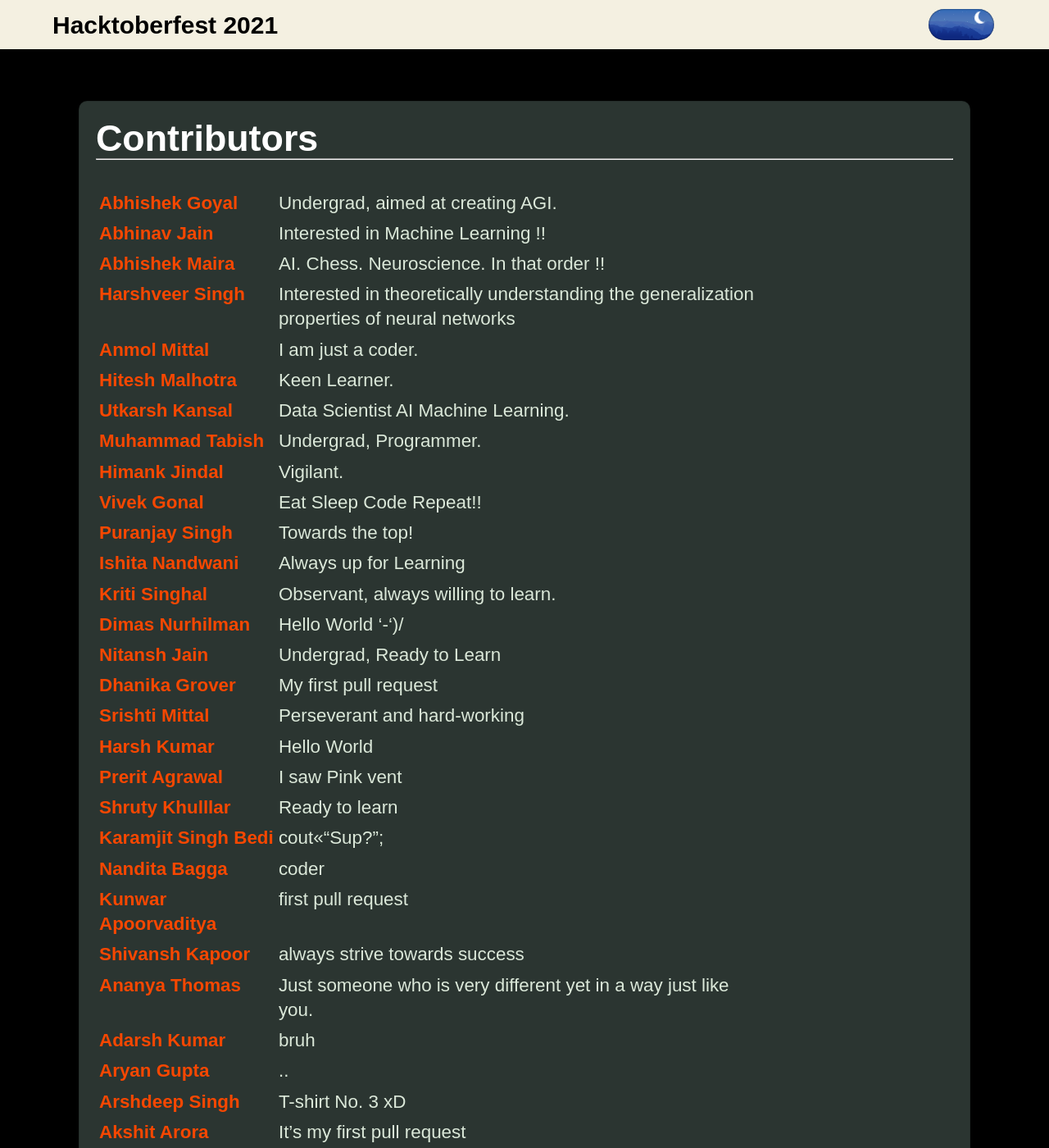
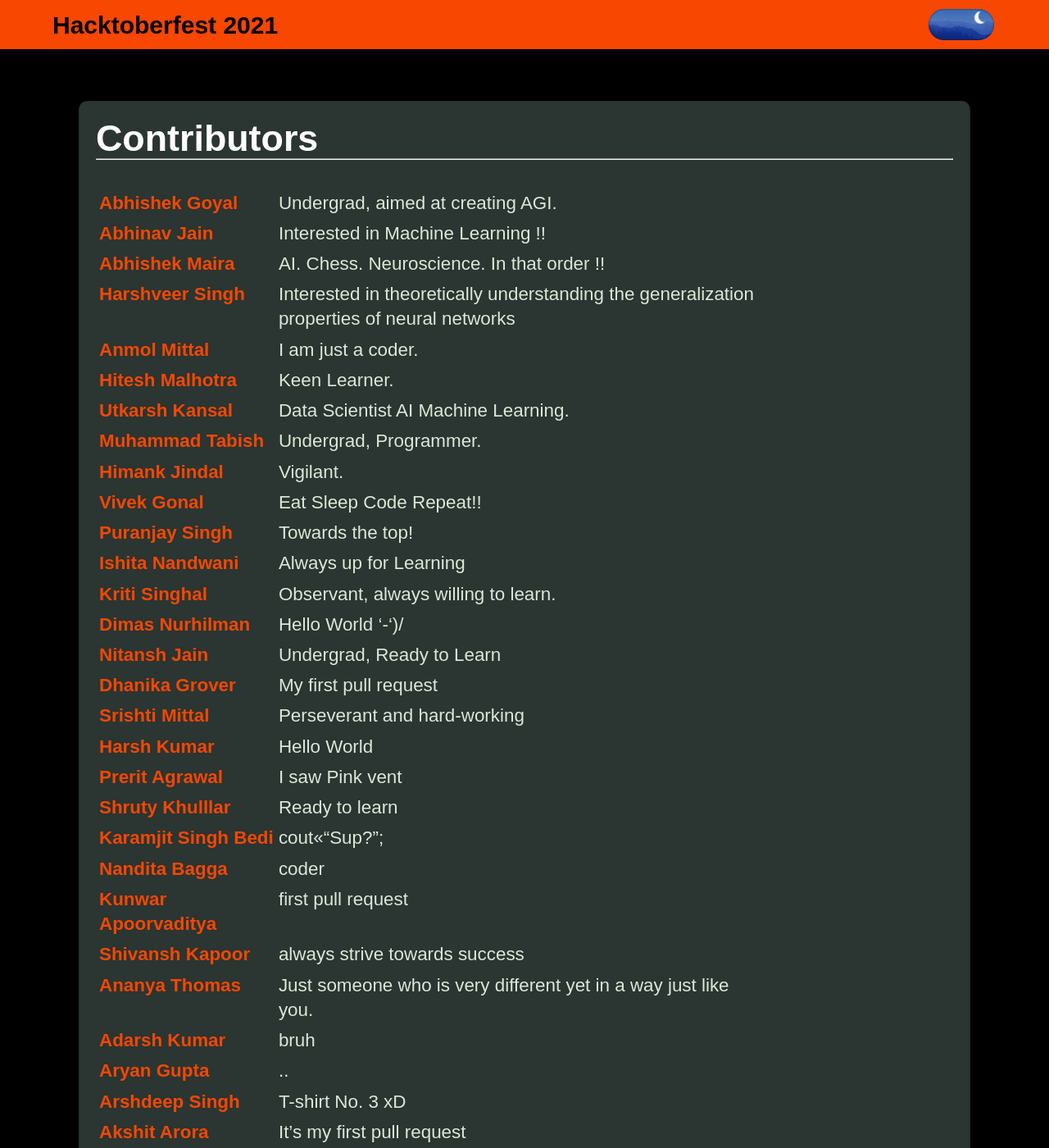
Before and after one commit to ABHISHEK-G0YAL/Hacktoberfest-2021, a Jekyll site: the page built from index.md, in a window 1280 px wide and 1400 px high. Shown: the whole window at 82% size. Built offline with Jekyll 4.4.1, drawn with Linux system fonts in a browser that asks for light colours.

Commit message:
changed navbar color in dark theme

```diff
--- a/assets/main.css
+++ b/assets/main.css
@@ -14,7 +14,7 @@ html[data-theme="dark"] {
   --card-background-color: #2b3531;
   --newsletter-background-color: #222324;
   --button-background-color: #111;
-  --nav-background-color: #f4f0e1;
+  --nav-background-color: #f74700;
 }
 
 html, html[data-theme="light"] {
```
